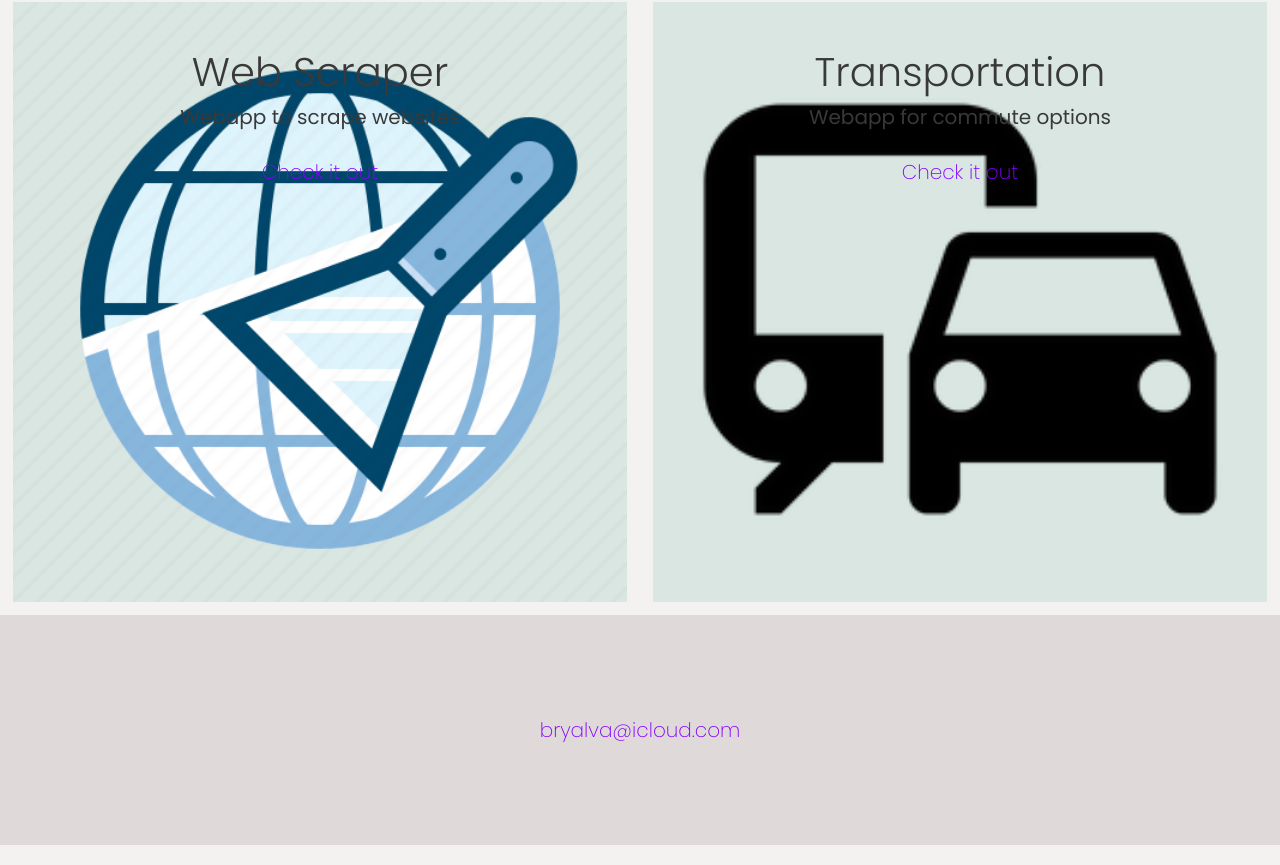
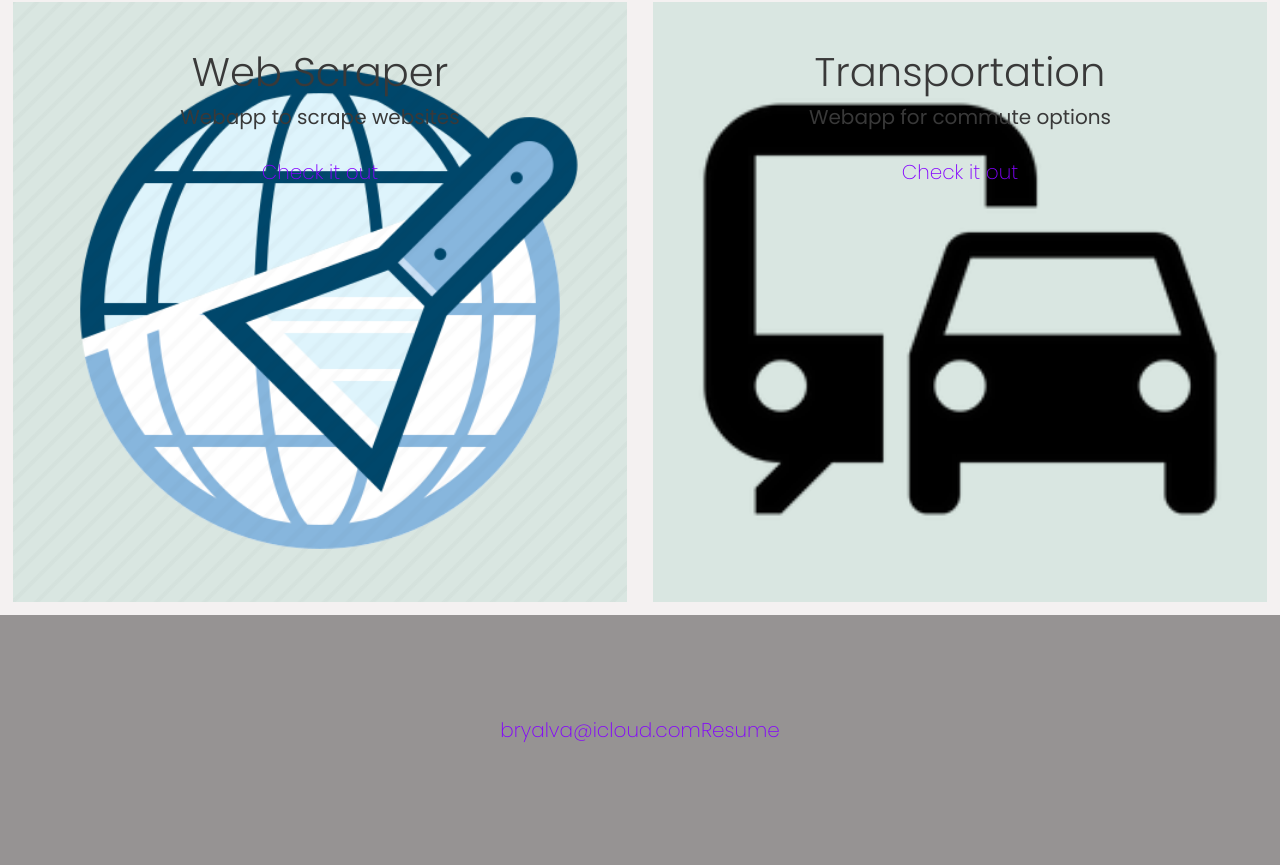
Before and after one commit to bryanalvarado/Bryan-Alvarado-Portfolio, a plain HTML site: page index.html in a window 1280 px wide. Shown: the part 1436-2301 px from the top of the page. Drawn offline with Linux system fonts and the light colour scheme; a script that the page names is missing.

Commit message:
Added S3

```diff
--- a/index.html
+++ b/index.html
@@ -21,6 +21,7 @@
     <section class="main">
         <div class="main-text">
             <h1>Bryan Alvarado</h1>
+            <br/>
             <p> Welcome to my Portfolio!</p>
             <br/>
             <p>I'm a Software Developer based out of Sacramento. </p>
@@ -65,8 +66,10 @@
     </section>
 
     <footer id="footer">
-        <!-- <p>bryalva@icloud.com</p> -->
         <a href="mailto:bryalva@icloud.com">bryalva@icloud.com</a>
+        <br/>
+        <br/>
+        <a href="https://brys-bucket.s3.us-west-1.amazonaws.com/Resume2022(SWE).pdf">Resume</a>
     </footer>
     <script src="scripts.js"></script>
 </body>
--- a/styles.css
+++ b/styles.css
@@ -254,7 +254,7 @@ footer {
     display: flex;
     justify-content: center;
     padding: 100px 30px;
-    background-color: rgb(223, 217, 217);
+    background-color: rgb(150, 147, 147);
 }
 
 .dark footer {
```
